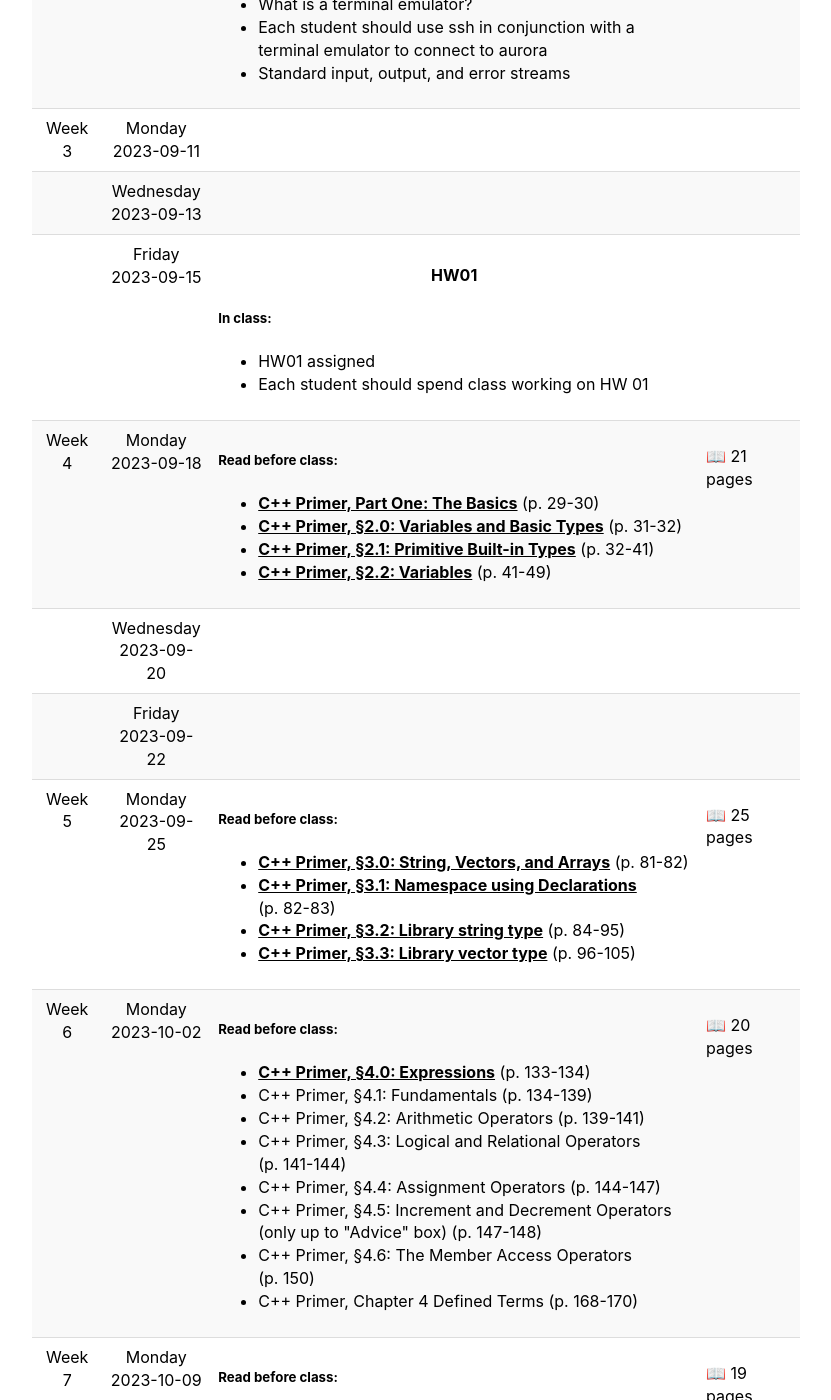
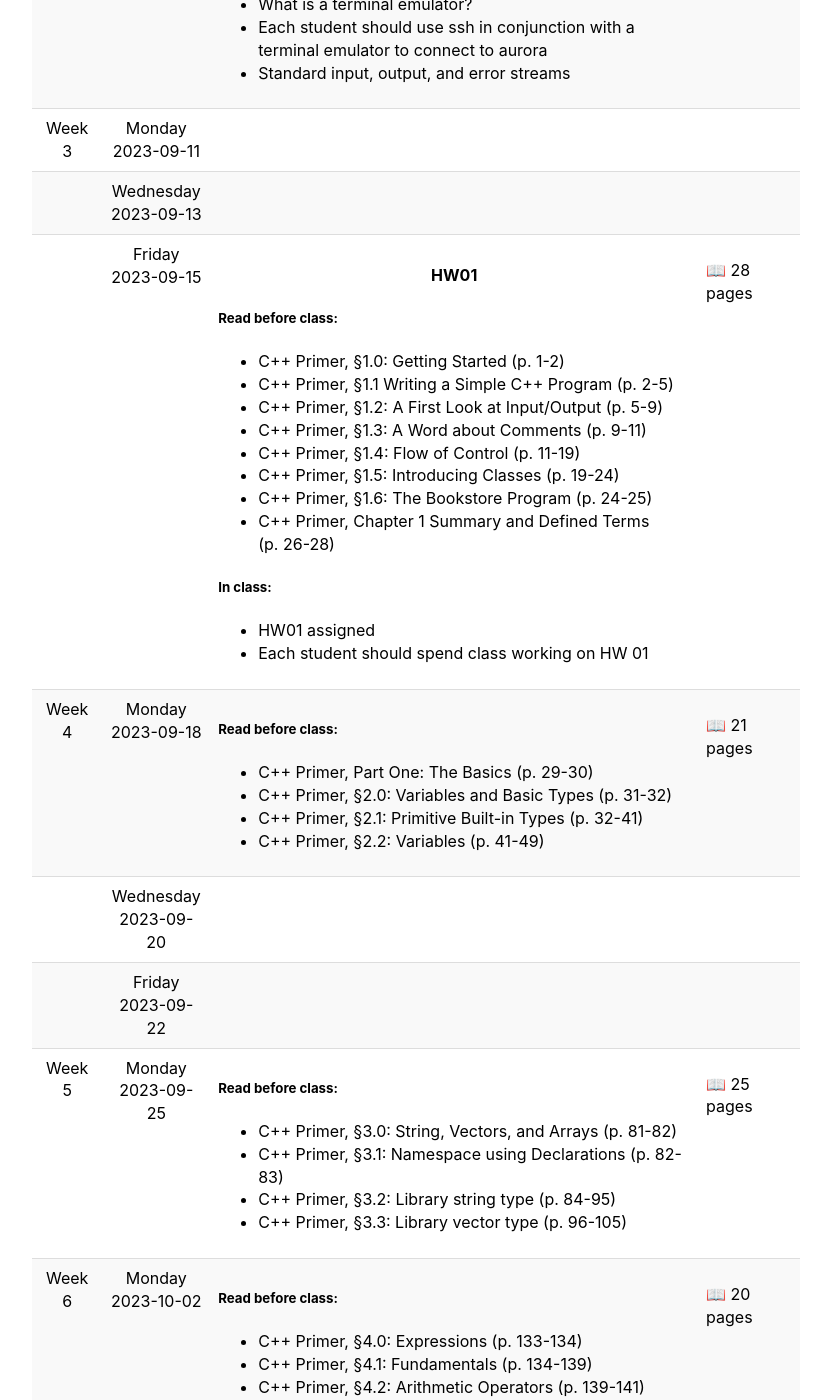
Before and after one commit to 2023-Fall-UAF-CS201/2023-Fall-UAF-CS201.github.io, a Jekyll site: the page built from schedule.md, in a window 1280 px wide and 1400 px high, scrolled down 1537 px. Shown: the whole window, without its empty margins (224-1055 px from the left). Built offline with Jekyll 4.4.1, drawn with Linux system fonts in a browser that asks for light colours; some of the changed text lies outside the part shown.

Commit message:
Chapter 1

```diff
--- a/_data/schedule.yaml
+++ b/_data/schedule.yaml
@@ -53,6 +53,55 @@
 -
   day_of_week: 4
   topic: "HW01"
+  reading:
+    -
+     title: "C++ Primer, §1.0: Getting Started"
+     pages:  "1-2"
+     length:
+       value: 1
+       unit:  "pages"
+    -
+     title: "C++ Primer, §1.1 Writing a Simple C++ Program"
+     pages:  "2-5"
+     length:
+       value: 4
+       unit:  "pages"
+    -
+     title: "C++ Primer, §1.2: A First Look at Input/Output"
+     pages:  "5-9"
+     length:
+       value: 3
+       unit:  "pages"
+    -
+     title: "C++ Primer, §1.3: A Word about Comments"
+     pages:  "9-11"
+     length:
+       value: 2
+       unit:  "pages"
+    -
+     title: "C++ Primer, §1.4: Flow of Control"
+     pages:  "11-19"
+     length:
+       value: 8
+       unit:  "pages"
+    -
+     title: "C++ Primer, §1.5: Introducing Classes"
+     pages:  "19-24"
+     length:
+       value: 5
+       unit:  "pages"
+    -
+     title: "C++ Primer, §1.6: The Bookstore Program"
+     pages:  "24-25"
+     length:
+       value: 2
+       unit:  "pages"
+    -
+     title: "C++ Primer, Chapter 1 Summary and Defined Terms"
+     pages:  "26-28"
+     length:
+       value: 3
+       unit:  "pages"
   lesson:
     - "HW01 assigned"
     - "Each student should spend class working on HW 01"
@@ -64,28 +113,24 @@
   reading:
     -
      title: "C++ Primer, Part One: The Basics"
-     url:   "https://learning.oreilly.com/library/view/c-primer-fifth/9780133053043/title1_id_395.html#title1_id_395"
      pages:  "29-30"
      length:
        value: 2
        unit:  "pages"
     -
      title: "C++ Primer, §2.0: Variables and Basic Types"
-     url:   "https://learning.oreilly.com/library/view/c-primer-fifth/9780133053043/title1_id_6.html#title1_id_6"
      pages:  "31-32"
      length:
        value: 1
        unit:  "pages"
     -
      title: "C++ Primer, §2.1: Primitive Built-in Types"
-     url:   "https://learning.oreilly.com/library/view/c-primer-fifth/9780133053043/ch02lev1sec1.html#ch02lev1sec1"
      pages:  "32-41"
      length:
        value: 10
        unit:  "pages"
     -
      title: "C++ Primer, §2.2: Variables"
-     url:   "https://learning.oreilly.com/library/view/c-primer-fifth/9780133053043/ch02lev1sec2.html#ch02lev1sec2"
      pages:  "41-49"
      length:
        value: 8
@@ -102,28 +147,24 @@
   reading:
     -
      title: "C++ Primer, §3.0: String, Vectors, and Arrays"
-     url:   "https://learning.oreilly.com/library/view/c-primer-fifth/9780133053043/title1_id_29.html"
      pages:  "81-82"
      length:
        value: 1
        unit:  "pages"
     -
      title: "C++ Primer, §3.1: Namespace using Declarations"
-     url:   "https://learning.oreilly.com/library/view/c-primer-fifth/9780133053043/ch03lev1sec1.html#ch03lev1sec1"
      pages:  "82-83"
      length:
        value: 2
        unit:  "pages"
     -
      title: "C++ Primer, §3.2: Library string type"
-     url:   "https://learning.oreilly.com/library/view/c-primer-fifth/9780133053043/ch03lev1sec2.html#ch03lev1sec2"
      pages:  "84-95"
      length:
        value: 12
        unit:  "pages"
     -
      title: "C++ Primer, §3.3: Library vector type"
-     url:   "https://learning.oreilly.com/library/view/c-primer-fifth/9780133053043/ch03lev1sec3.html#ch03lev1sec3"
      pages:  "96-105"
      length:
        value: 10
@@ -135,7 +176,6 @@
   reading:
     -
      title: "C++ Primer, §4.0: Expressions"
-     url:   ""
      pages:  "133-134"
      length:
        value: 1
```
